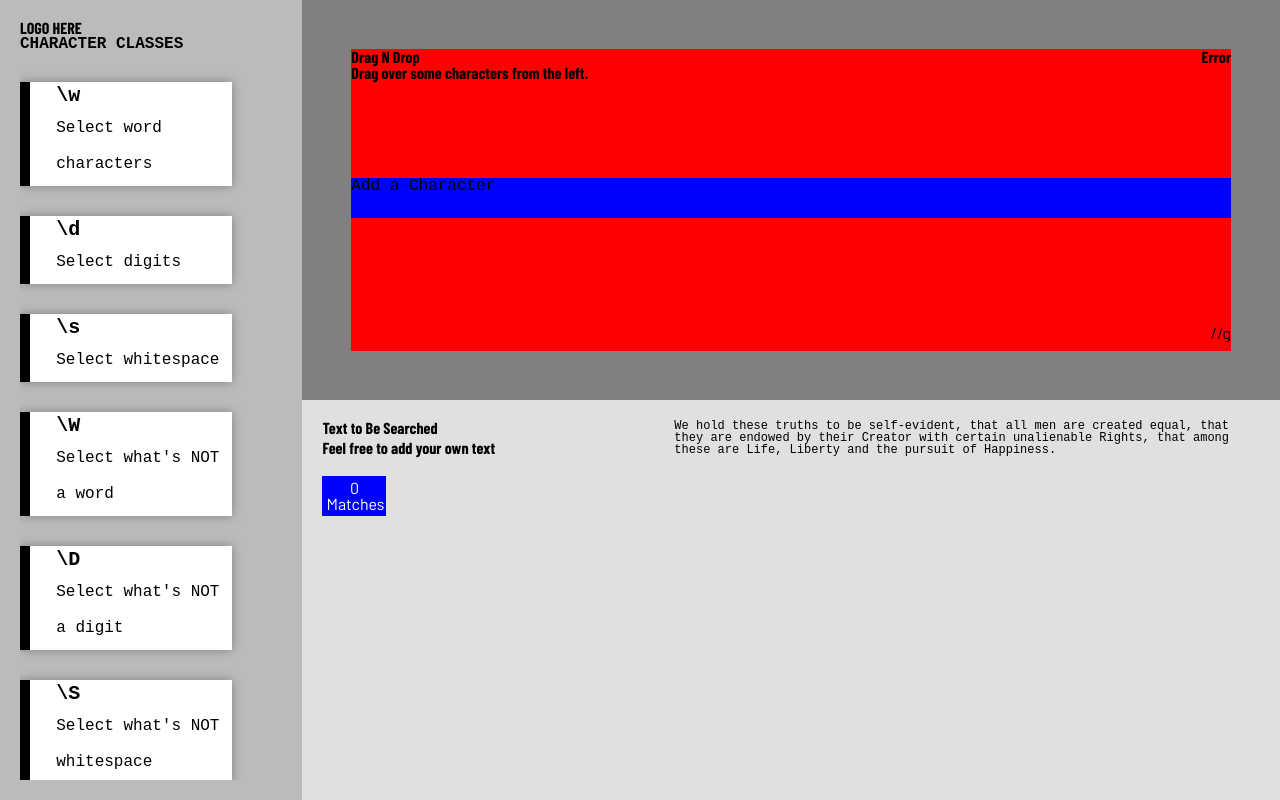
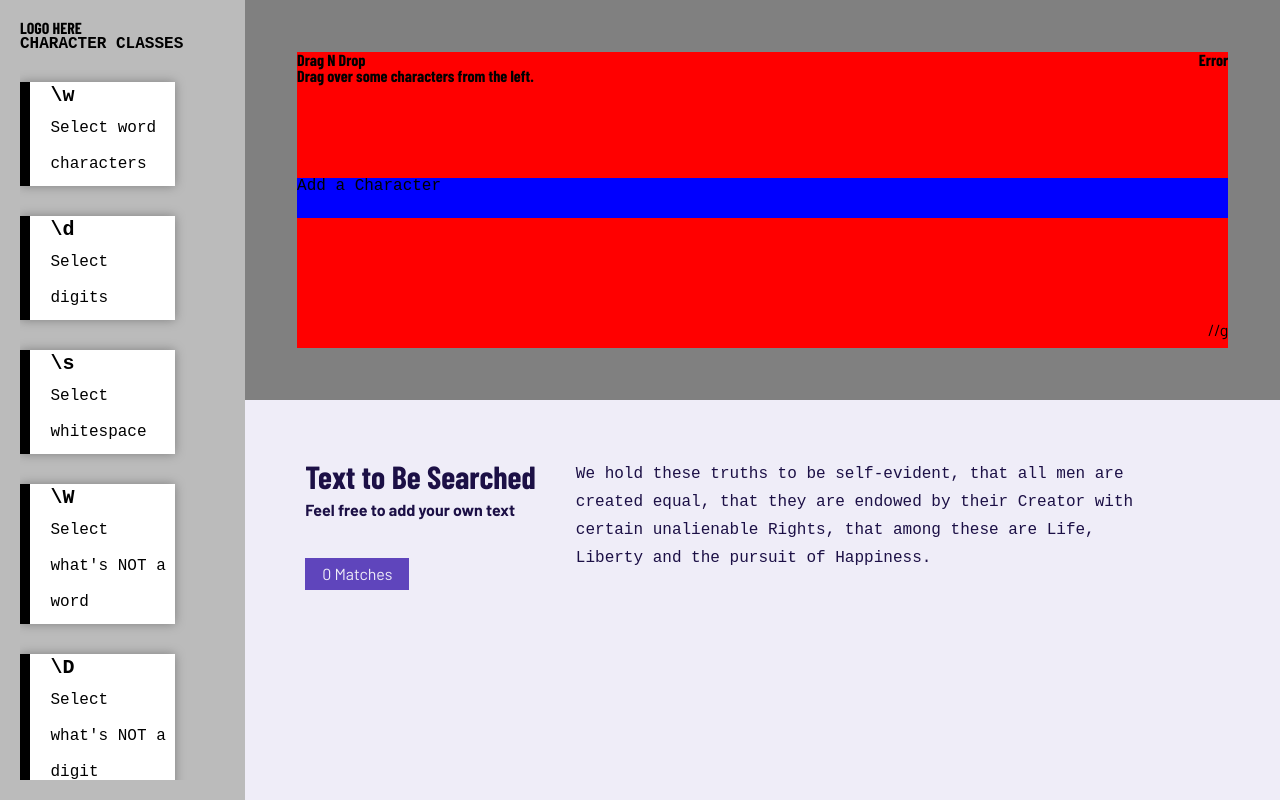
Before and after one commit to scratch-for-regex/main, a React (Create React App) app in the folder scratch/: page / in a window 1280 px wide. Built offline with nearby package versions, Linux system fonts and the light colour scheme; a web font is replaced by a local one; what redux-promise-middleware would draw is missing.

Commit message:
Styling matches wireframe. Hoo rah.

```diff
--- a/scratch/src/components/RegexTextArea/RegexTextArea.scss
+++ b/scratch/src/components/RegexTextArea/RegexTextArea.scss
@@ -1,53 +1,59 @@
-* {
-    box-sizing: border-box;
-}
+@import "../../scss/variables";
 
 .bottom-section {
     height: 50%;
-    background: #e0e0e0;
+    background: $primary-100;
     display: flex;
-
+    padding: 4rem;
 
     .text-info {
-        width: 36%;
         padding: 2rem;
 
         h1 {
-            margin: 0 0 0.4rem;
+            font-family: $font-family-condensed;
+            color: $primary-600;
+            margin: 0 0 1rem;
+            font-size: 3.2rem;
+        }
+
+        h3 {
+            font-family: $font-family-primary;
+            color: $primary-600;
         }
 
         .matches {
-            background: blue;
-            color: white;
-            width: 6.4rem;
-            padding: 0.4rem;
-            margin-top: 2rem;
+            font-family: $font-family-primary;
+            font-size: 1.6rem;
+            background: $primary-400;
+            color: $primary-100;
+            width: 10.4rem;
+            padding: 0.8rem;
+            margin-top: 4rem;
             text-align: center;
         }
     }
 
     .textarea {
         width: 64%;
-        min-height: 12rem;
-        position: relative;
+        height: 100%;
         padding: 2rem;
+        padding-right: 0;
         overflow-x: hidden;
         display: flex;
         flex-flow: column;
         justify-content: space-between;
 
-        div {
-            font-family: monospace;
-            font-size: 1.2rem;
+        .textarea-edit {
+            font-family: $font-family-monospace;
+            color: $primary-600;
+            height: 100%;
+            width: 100%;
+            line-height: 2.8rem;
+
 
             span {
-                background: darkgray;
+                background: $accent-100;
             }
-        }
-
-        .textarea-edit {
-            height: 100%;
-
         }
     }
 }
```
